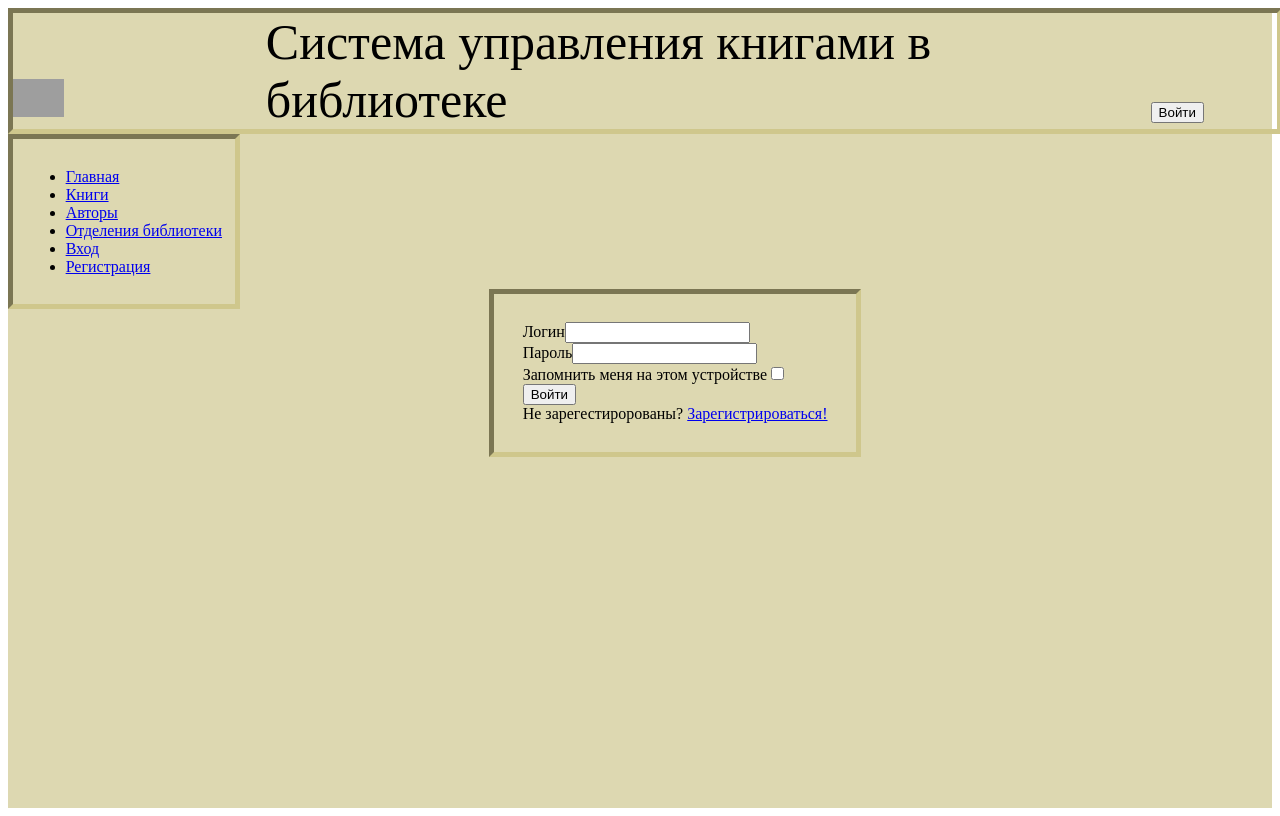
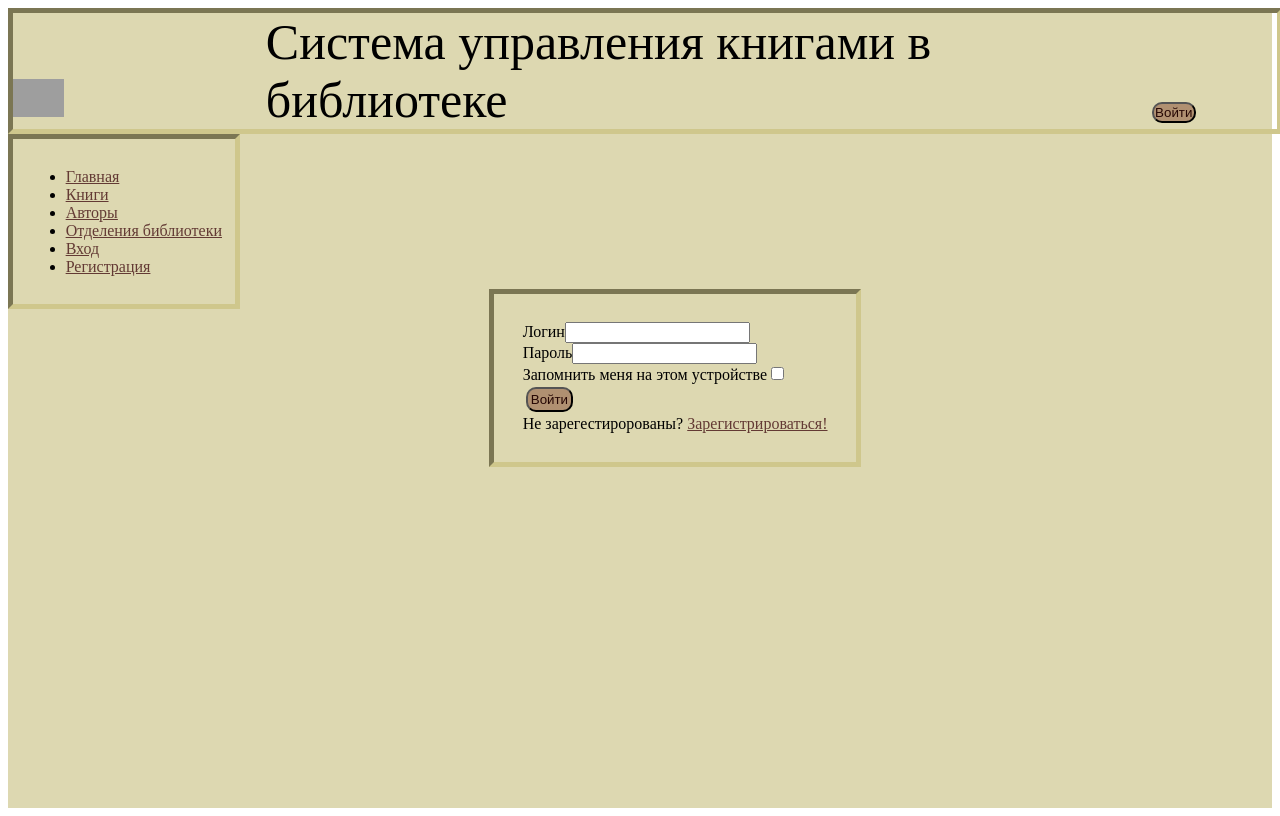
Before and after one commit to Toxa-p07a1330/libraryManager, a React (Create React App) app in the folder Черновик/frontend/: page /login in a window 1280 px wide. Built offline with nearby package versions, Linux system fonts and the light colour scheme; no server answers; grey boxes are pictures that could not be loaded.

Commit message:
Frontend finished

```diff
--- a/Черновик/frontend/public/index.html
+++ b/Черновик/frontend/public/index.html
@@ -25,6 +25,22 @@
       Learn how to configure a non-root public URL by running `npm run build`.
     -->
     <title>React App</title>
+
+    <style>
+      button{
+        color: #260704;
+        background-color: #b09071;
+        padding: 1%;
+        margin: 1%;
+        border-radius: 10px;
+      }
+      a:link{
+        color: #633a34;
+      }
+      a:visited{
+        color: #8e481d;
+      }
+    </style>
   </head>
   <body>
     <noscript>You need to enable JavaScript to run this app.</noscript>
--- a/Черновик/frontend/src/Content.js
+++ b/Черновик/frontend/src/Content.js
@@ -10,6 +10,7 @@ import Profile from "./Profile";
 import Storages from "./Storages";
 import Users from "./Users";
 import History from "./History";
+import Error404 from "./Error404";
 class Content extends React.Component{
 
     render() {
@@ -37,6 +38,7 @@ class Content extends React.Component{
                                    <Route exact path= "/users" component={Users}/>
                                    <Route exact path="/login" component={Login}/>
                                    <Route exact path="/history" component={History}/>
+                                   <Route path="/" component={Error404}/>
                                </Switch>
                            </BrowserRouter>
                        </div>
--- /dev/null
+++ b/Черновик/frontend/src/Error404.js
@@ -0,0 +1,12 @@
+import React from "react";
+
+class Error404 extends React.Component{
+    render() {
+        return (
+            <div style={{fontSize: 40, textAlign: "center", marginTop:"20%"}}>
+                404: Страница не найдена
+            </div>
+        );
+    }
+}
+export default Error404;
--- a/Черновик/frontend/src/Home.js
+++ b/Черновик/frontend/src/Home.js
@@ -4,7 +4,7 @@ class Home extends React.Component{
     render() {
         return (
             <div>
-                home
+                Тут будет краткое текстовое описание проекта
             </div>
         );
     }
--- a/Черновик/frontend/src/Login.js
+++ b/Черновик/frontend/src/Login.js
@@ -55,7 +55,7 @@ class Login extends React.Component{
                                         <input type={"checkbox"} name="remember" id = "remember"/>
                                     </div>
                                     <a href={"/home"}>
-                                        <input type="button" value="Войти" onClick={()=>{
+                                        <button value="Войти" onClick={()=>{
                                         let login = document.getElementById("login").value;
                                         let password = document.getElementById("password").value;
                                         let remember = document.getElementById("remember").checked;
@@ -86,7 +86,7 @@ class Login extends React.Component{
                                             },
                                             (reject)=>{console.log(reject)}
                                         )
-                                    }}/>
+                                        }}>Войти</button>
                                         </a>
                                 </form>
 
```
Also changed, not shown: 1 other file (tests, documents, lock files or other folders).
